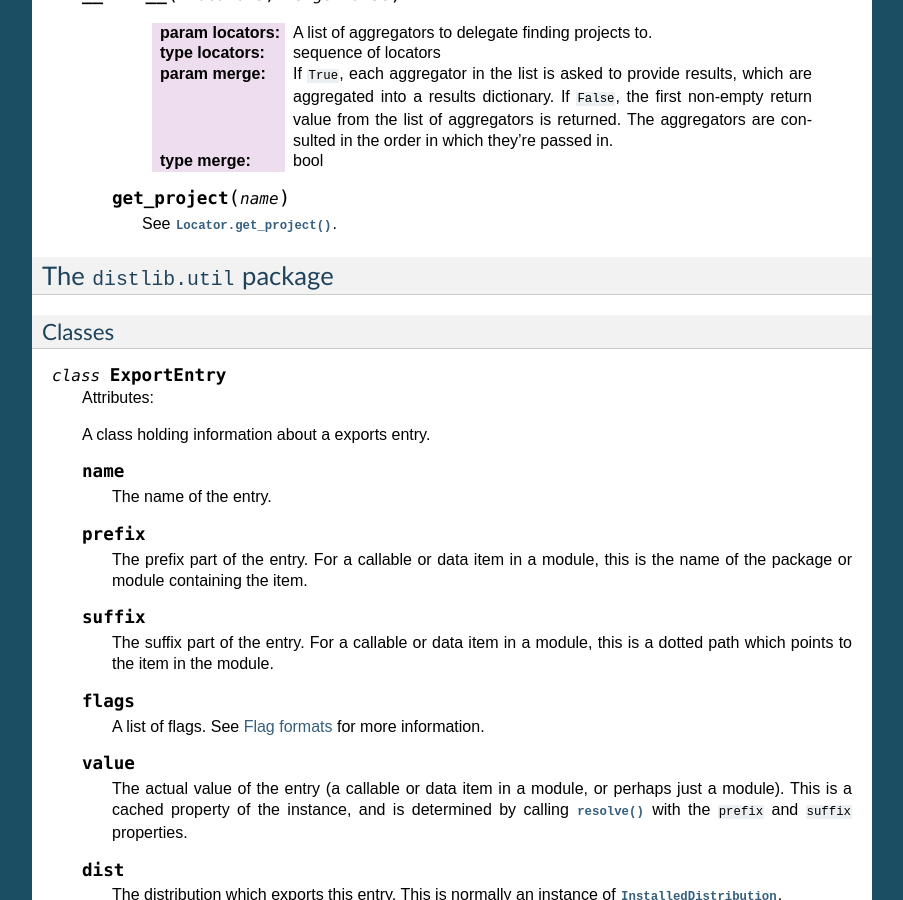
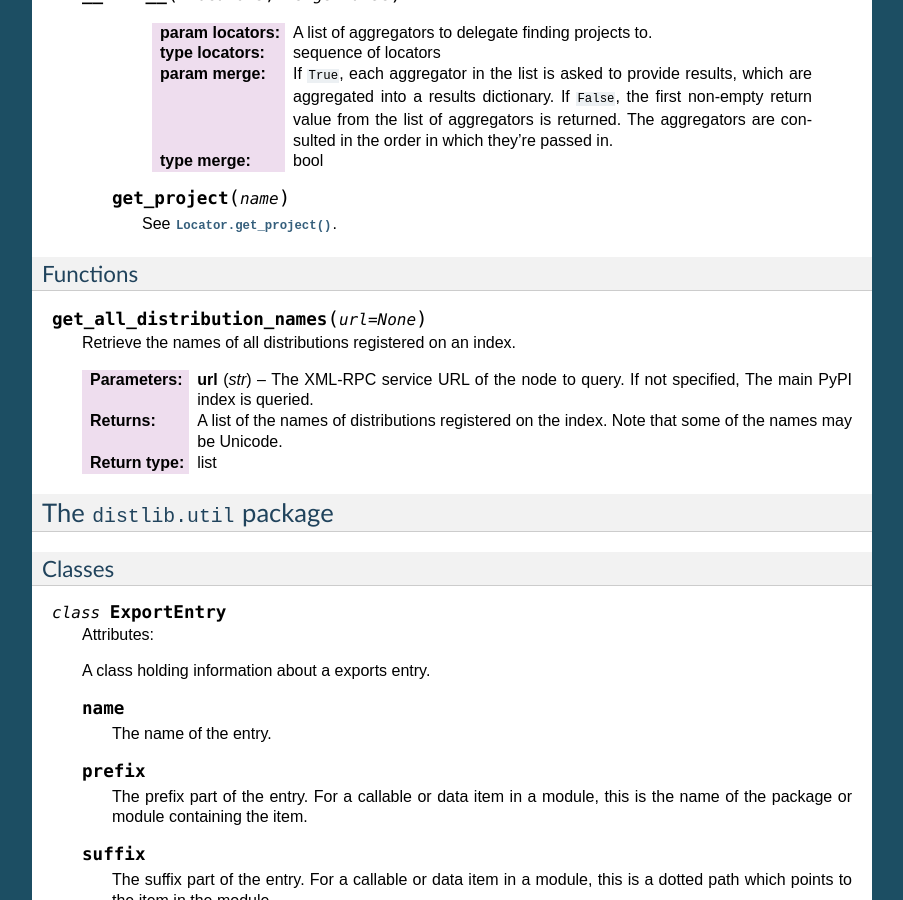
Before and after one commit to dstufft/distlib, a Sphinx documentation site: the page built from docs/reference.rst, in a window 1280 px wide and 900 px high, scrolled down 9513 px. Shown: the whole window, without its empty margins (198-1101 px from the left). Built offline with Sphinx 7.4.7, drawn with Linux system fonts in a browser that asks for light colours; formulas are drawn with MathJax 3; comment, search, counter and statistics services are not loaded; some of the changed text lies outside the part shown.

Commit message:
Updated documentation, fixed implementation of URL quoting on 2.x.

```diff
--- a/docs/reference.rst
+++ b/docs/reference.rst
@@ -667,6 +667,20 @@ Classes
 
        See :meth:`Locator.get_project`.
 
+Functions
+^^^^^^^^^
+
+.. function:: get_all_distribution_names(url=None)
+
+   Retrieve the names of all distributions registered on an index.
+
+   :param url: The XML-RPC service URL of the node to query. If not specified,
+               The main PyPI index is queried.
+   :type url: str
+   :returns: A list of the names of distributions registered on the index.
+             Note that some of the names may be Unicode.
+   :rtype: list
+
 
 The ``distlib.util`` package
 -------------------------------
--- a/setup.py
+++ b/setup.py
@@ -56,6 +56,7 @@ distutils.core.setup(
         'distlib.compat',
         'distlib.util',
         'distlib.database',
+        'distlib.locators',
         'distlib.resources',
     ],
     cmdclass={
```
Also changed, not shown: docs/tutorial.rst (+12 -0 lines), 3 other files.
